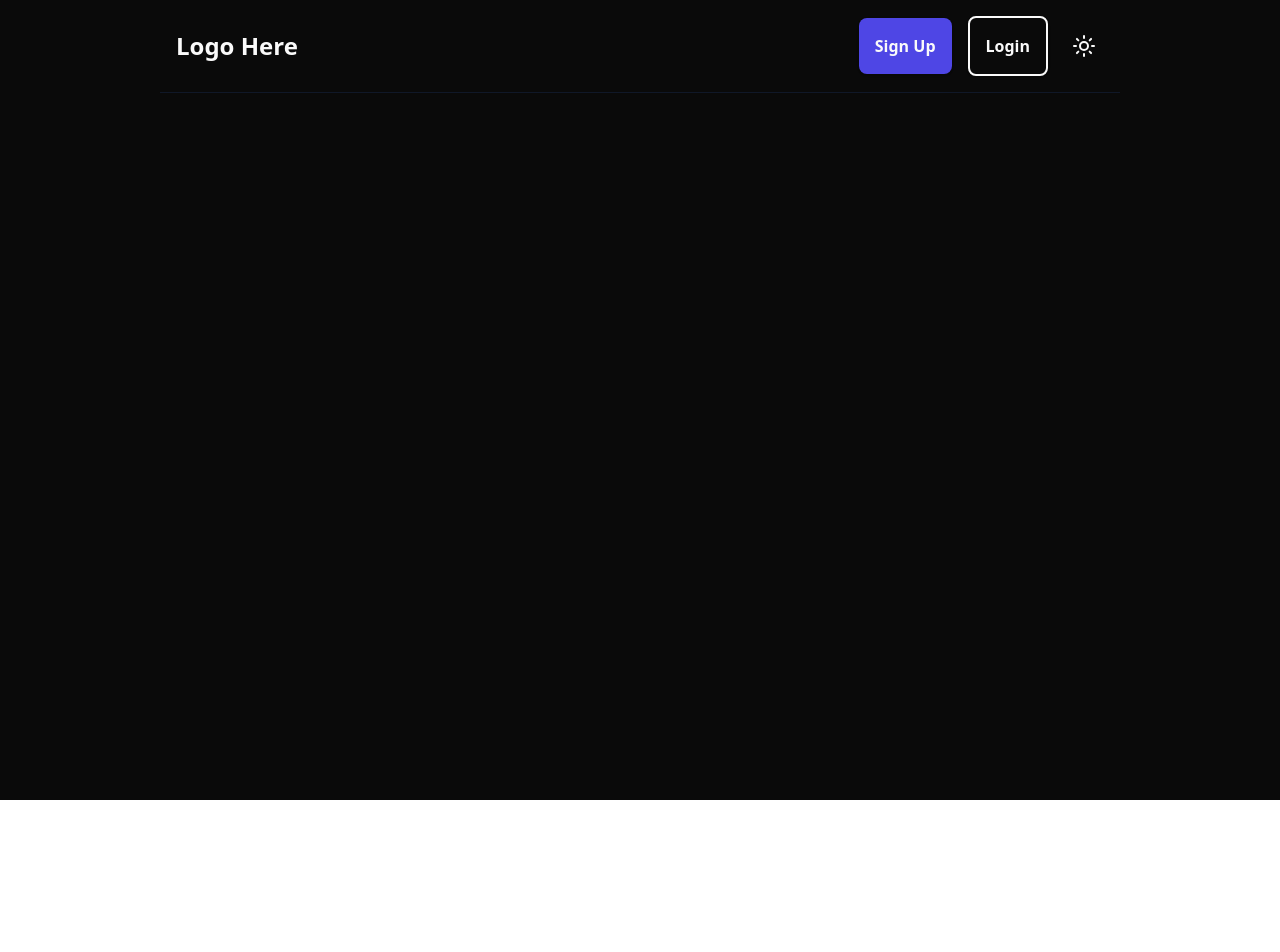
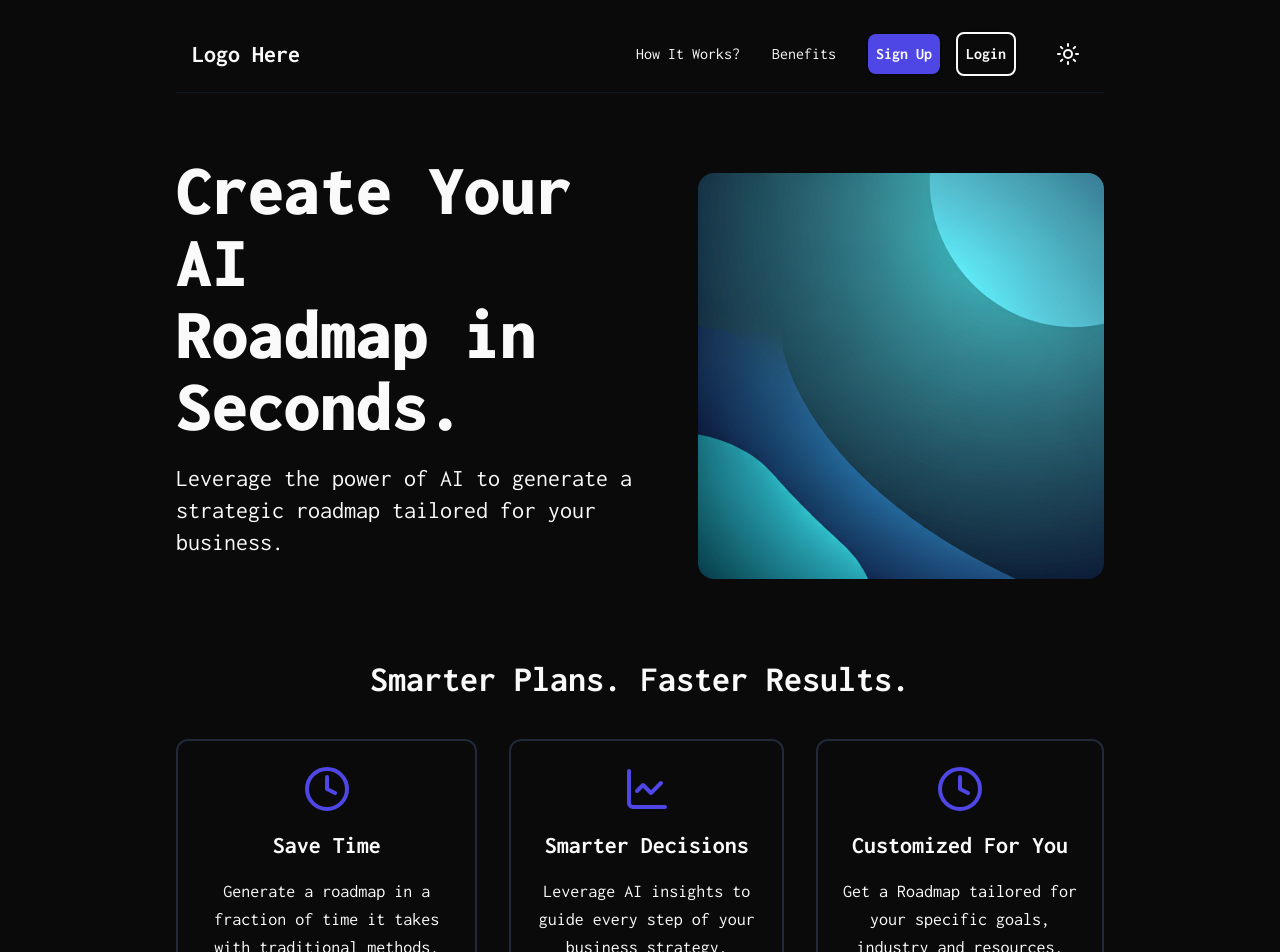
Before and after one commit to AgrwalNipun/roadmap_ai_frontend, a React (Vite) app: page / in a window 1280 px wide. Shown: the top 952 px of the page. Before the commit the page ends 800 px from the top, so only its background shows below. Built offline with nearby package versions, Linux system fonts and the light colour scheme.

Commit message:
Created Parts of home page

```diff
--- a/index.html
+++ b/index.html
@@ -5,6 +5,9 @@
     <link rel="icon" type="image/svg+xml" href="/vite.svg" />
     <meta name="viewport" content="width=device-width, initial-scale=1.0" />
     <title>roadmap_ai</title>
+    <link rel="preconnect" href="https://fonts.googleapis.com">
+<link rel="preconnect" href="https://fonts.gstatic.com" crossorigin>
+<link href="https://fonts.googleapis.com/css2?family=Inconsolata:wght@200..900&display=swap" rel="stylesheet">
   </head>
   <body>
     <div id="root"></div>
--- /dev/null
+++ b/src/Components/ContainerWithTitleAndIcon.jsx
@@ -0,0 +1,13 @@
+export const ContainerWithTitleAndIcon = ({title, icon, children}) => {
+    return <div className="border-2 border-gray-800 justify-center items-center rounded-xl p-6 flex flex-col gap-4">
+
+            <div className="    text-[hsl(var(--card))]">{icon}</div>
+            <div className="text-2xl font-bold">{title}</div>
+
+
+        <div>
+            {children}
+        </div>
+    </div>
+
+            }
--- a/src/Components/Navbar.jsx
+++ b/src/Components/Navbar.jsx
@@ -6,20 +6,28 @@ export const Navbar = ()=>{
     return <div
     className="
     mx-auto
-    w-3/4
+
     border-gray-900
     border-b-1
     flex items-center justify-between p-4 bg-[hsl(var(--background))] text-[hsl(var(--foreground))]"
     >
 
         <div className = "text-2xl font-bold" >Logo Here</div>
-       <div className="  flex  justify-center items-center gap-4">
-
-    <div className="card font-bold">Sign Up</div>
-<p className="card !bg-[hsl(var(--background))] rounded-xl border-2 font-bold">Login</p>
 
 
+
+       <div className="  flex  justify-center items-center gap-8">
+            <div>How It Works?</div>
+            <div>Benefits</div>
+            <div className="  flex  justify-center items-center gap-4">
+                <div className="card font-bold">Sign Up</div>
+            <p className="card !bg-[hsl(var(--background))] rounded-xl border-2 font-bold">Login</p>
+
+            </div>
+
                 <ThemeSwitcher/>
+
+
 
     </div>
     </div>
--- a/src/index.css
+++ b/src/index.css
@@ -1,5 +1,15 @@
 @import "tailwindcss";
 
+
+
+.inconsolata-500 {
+  font-family: "Inconsolata", monospace;
+  font-optical-sizing: auto;
+  font-weight:500;
+  font-style: normal;
+  font-variation-settings:
+    "wdth" 100;
+}
 
 @layer base{
 :root {
@@ -61,11 +71,17 @@
   }
 
 
+  *{
+    transition: background-color 0.3s, color 0.3s, border-color 0.3s;
+    font-family: 'Inconsolata', monospace;
+  }
+
+
   .card{
     background-color: hsl(var(--card));
     color: hsl(var(--card-foreground));
     border-radius: var(--radius);
-    padding: 1rem;
+    padding: 8px;
     box-shadow: 0 1px 3px rgba(0, 0, 0, 0.1), 0 1px 2px rgba(0, 0, 0, 0.06);
   }
 }
--- a/src/pages/Home.jsx
+++ b/src/pages/Home.jsx
@@ -1,19 +1,49 @@
 // import { Navbar } from ./components/Navbar.jsx";
 
+import { LucideClock, LucideLineChart } from "lucide-react";
+import { ContainerWithTitleAndIcon } from "../Components/ContainerWithTitleAndIcon";
 import { Navbar } from "../Components/Navbar"
+import frontBanner from '../assets/frontBanner.png';
+
+
 
 export const Home = () => {
 
-return <>
+return <div
+  className="
+    mx-auto
+    w-3/4
+     items-center justify-between p-4 bg-[hsl(var(--background))] text-[hsl(var(--foreground))]">
 
           <Navbar/>
 
 {/* Below is the main text and side image of gradient ??????????? */}
 
-        <div></div>
+                <div className="mt-10 gap-10 flex justify-between items-center">
+                <div className="w-[50%] flex gap-5 flex-col">
+                        <h1 className="text-7xl font-[1000]">Create Your AI <br></br>Roadmap in Seconds.</h1>
+                        <p  className="text-2xl">Leverage the power of AI to generate a strategic roadmap tailored for your business.</p>
+
+                </div>
+
+                <img src={frontBanner} className=" w-7/16 mt-10 rounded-2xl shadow-gray-900 shadow-l" />
+
+                </div>
 
 
 
-</>
+{/* Below advantages wala component */}
+                <div className="flex justify-center items-center mt-20">
+                    <h2 className=" text-4xl font-bold mb-10">Smarter Plans. Faster Results.</h2>
+                    </div>
+
+                    <div className="flex gap-8">
+                        <ContainerWithTitleAndIcon title= "Save Time" icon={<LucideClock  className="w-12 h-12"/>}   children={<p className="text-center text-lg text-gray-450">Generate a roadmap in a fraction of time it takes with traditional methods.</p>}/>
+                        <ContainerWithTitleAndIcon title= "Smarter Decisions" icon={<LucideLineChart  className="w-12 h-12"/>} children={<p className="text-center text-lg text-gray-450">Leverage AI insights to guide every step of your business strategy.</p>}/>
+                        <ContainerWithTitleAndIcon title= "Customized For You" icon={<LucideClock  className="w-12 h-12"/>} children={<p className="text-center text-lg text-gray-450">Get a Roadmap tailored for your specific goals, industry and resources.</p>}/>
+                </div>
+
+
+</div>
 
 }
```
Also changed, not shown: src/assets/frontBanner.png (added).
